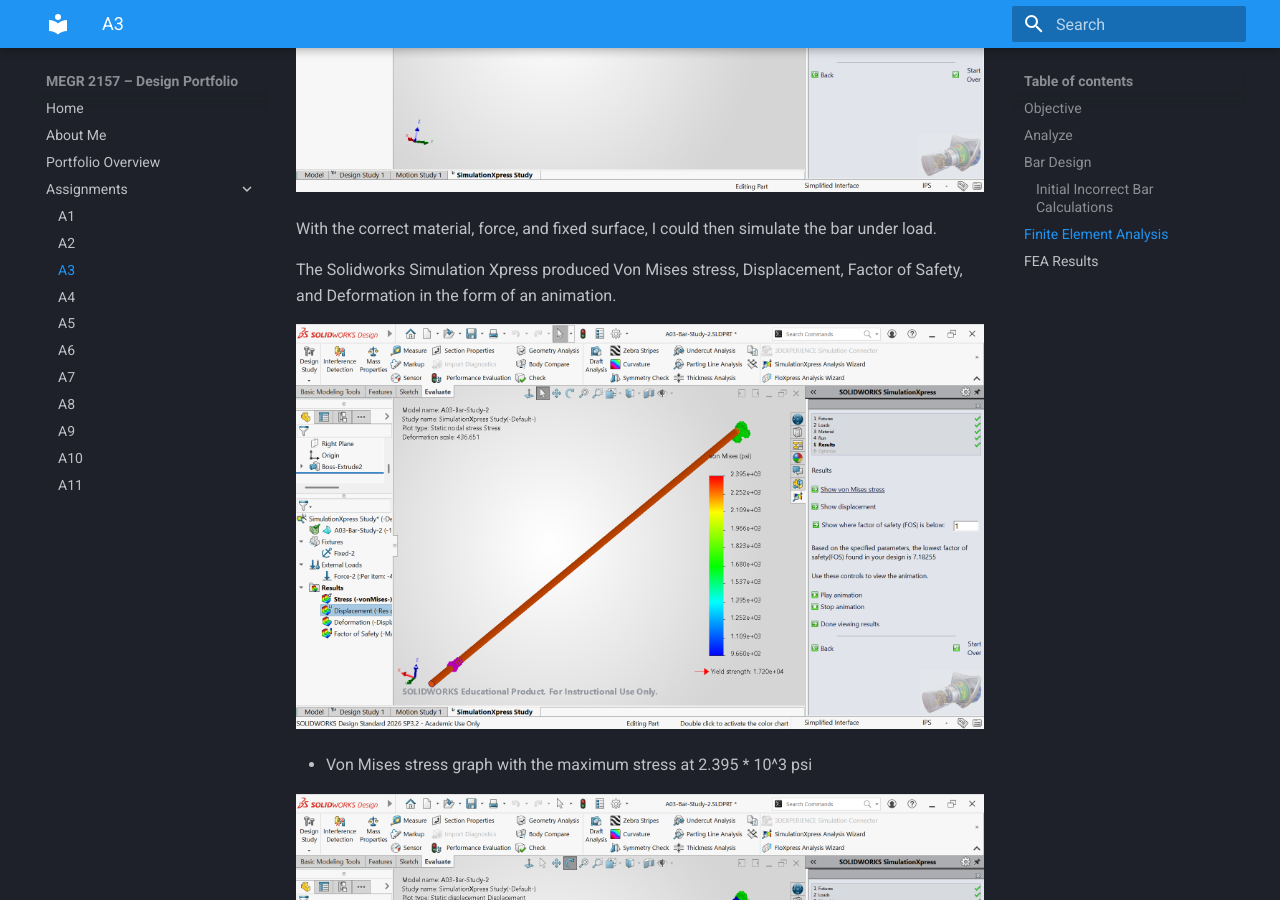
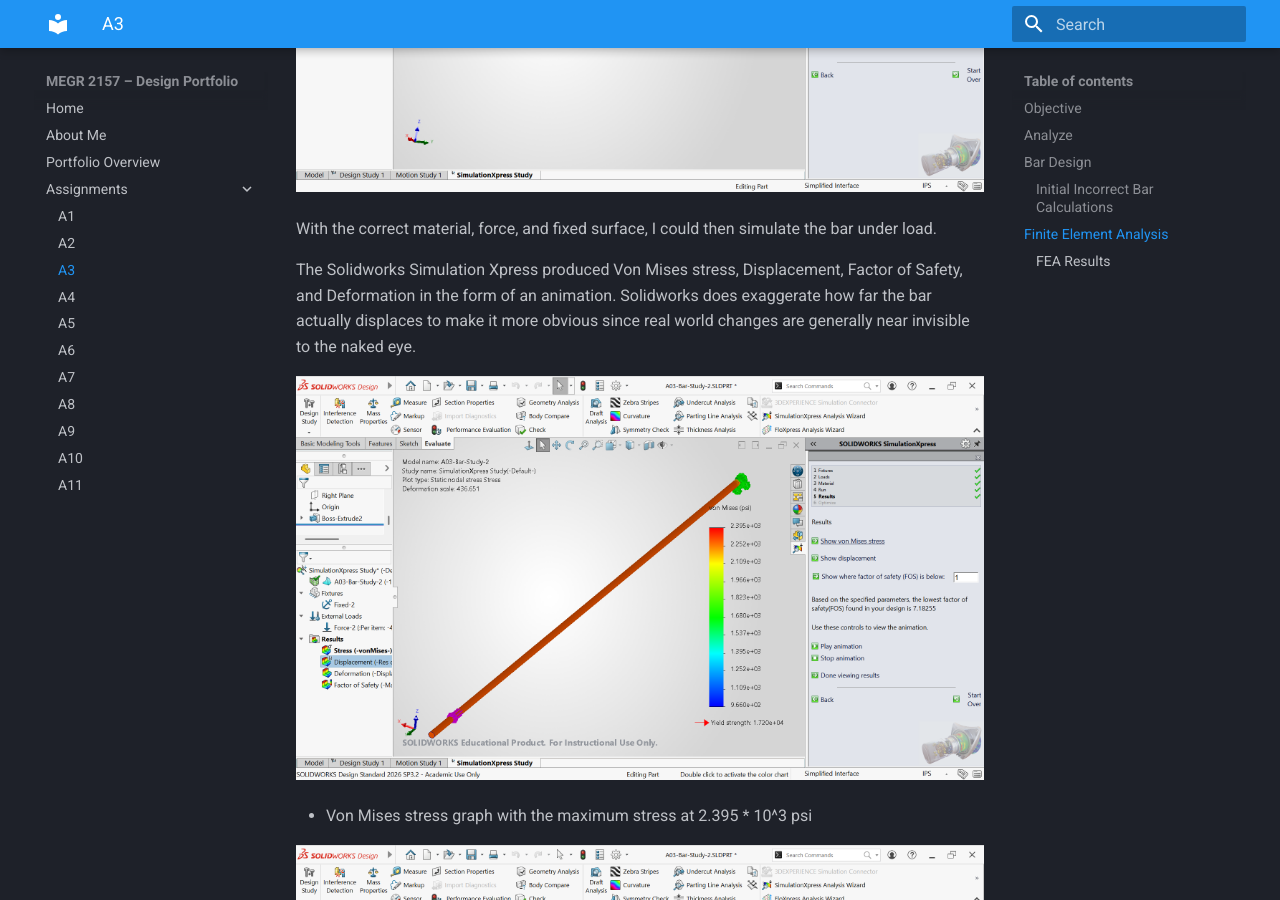
Before and after one commit to dheidenf-beep/DerekH-MEGR2157-portfolio, an MkDocs documentation site: the page built from docs/assignments/A03/index.md, in a window 1280 px wide and 900 px high, scrolled down 10868 px. Built offline with MkDocs 1.6.1 and Material for MkDocs 9.7.7, drawn with Linux system fonts in a browser that asks for light colours; some of the changed text lies outside the part shown.

Commit message:
Update FEA Results section for clarity and detail
Clarified the Solidworks Simulation Xpress results and added context about displacement in the FEA Results section.

```diff
--- a/docs/assignments/A03/index.md
+++ b/docs/assignments/A03/index.md
@@ -100,7 +100,7 @@
 
 With the correct material, force, and fixed surface, I could then simulate the bar under load.
 
-The Solidworks Simulation Xpress produced Von Mises stress, Displacement, Factor of Safety, and Deformation in the form of an animation.
+The Solidworks Simulation Xpress produced Von Mises stress, Displacement, Factor of Safety, and Deformation in the form of an animation. Solidworks does exaggerate how far the bar actually displaces to make it more obvious since real world changes are generally near invisible to the naked eye.
 
 ![Stress](Stress-Screenshot.png)
 
@@ -118,4 +118,8 @@
 
 With the data collected, I could draw some actual results from the FEA study.
 
-## FEA Results
+### FEA Results
+
+Using the numbers given from the result of the study, it can be determined that the maximum stress of 2,395 psi is below the yield point of the Aluminum Alloy at 17,200 psi. This means the force of 450 pounds isn't even close to breaking the bar.
+
+The results from the displacement show a maximum displacement of 0.009001 inches which is very close to the maximum allowed elongation of 0.009 inches.
```
